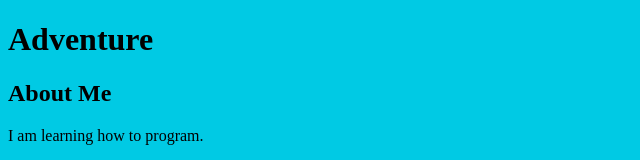
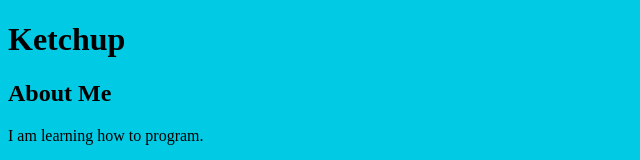
Before and after one commit to ebselman/my-travel-plans, a plain HTML site: page index.html in a window 1280 px wide. Shown: the top 160 px of the page, without its empty margins (0-640 px from the left). Drawn offline with Linux system fonts and the light colour scheme.

Commit message:
Changed Heading to Ketchup

```diff
--- a/index.html
+++ b/index.html
@@ -10,7 +10,7 @@
 <body>
 
     <header>
-        <h1>Adventure</h1>
+        <h1>Ketchup</h1>
     </header>
 
     <div class="container">
```
